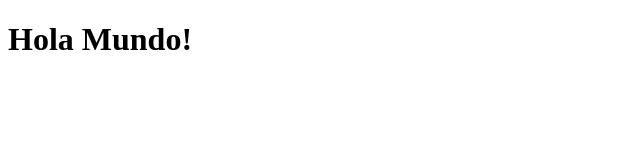
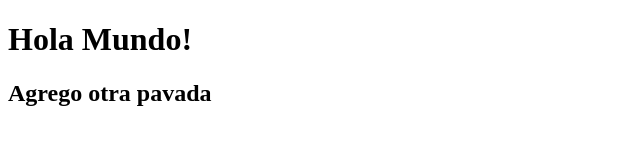
Before and after one commit to JessK84/prueba, a plain HTML site: page index.html in a window 1280 px wide. Shown: the whole page, without its empty margins (0-640 px from the left). Drawn offline with Linux system fonts and the light colour scheme.

Commit message:
nuevo commit

```diff
--- a/index.html
+++ b/index.html
@@ -7,5 +7,7 @@
 </head>
 <body>
     <h1>Hola Mundo!</h1>
+    <h2>Agrego otra pavada</h2>
+
 </body>
 </html>
```
